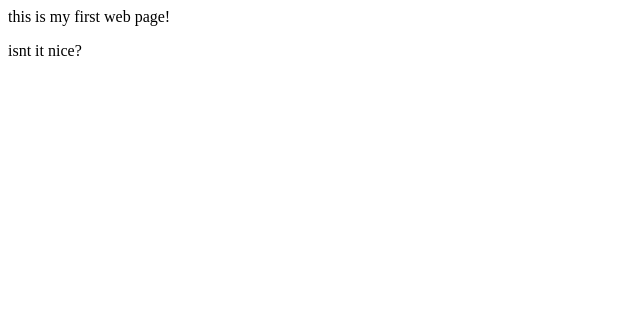
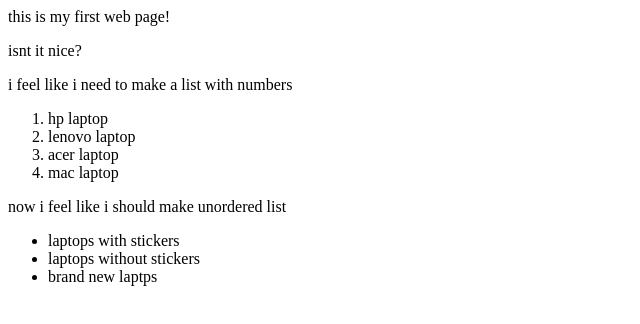
Before and after one commit to boydbugle/myfirstwebpage, a plain HTML site: page my-first-webpage.html in a window 1280 px wide. Shown: the whole page, without its empty margins (0-640 px from the left). Drawn offline with Linux system fonts and the light colour scheme.

Commit message:
ordered list and use of headers

```diff
--- a/my-first-webpage.html
+++ b/my-first-webpage.html
@@ -11,6 +11,19 @@
     <p>
       isnt it nice?
     </p>
+    <p>i feel like i need to make a list with numbers</p>
+    <ol>
+      <li>hp laptop</li>
+      <li>lenovo laptop</li>
+      <li>acer laptop</li>
+      <li>mac laptop</li>
+    </ol>
+    <p>now i feel like i should make unordered list</p>
+    <ul>
+      <li>laptops with stickers</li>
+      <li>laptops without stickers</li>
+      <li>brand new laptps</li>
+    </ul>
 
 
 </body>
```
